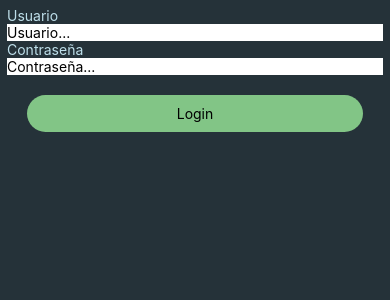
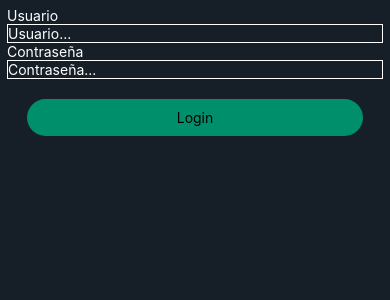
Before and after one commit to javier470/proyectoReactNative, a React Native app: screen / in a window 390 px wide. Shown: the top 300 px of the page. Built offline with nearby package versions, Linux system fonts and the light colour scheme.

Commit message:
Se solucionaron problemas en Develop

```diff
--- a/App.tsx
+++ b/App.tsx
@@ -19,6 +19,7 @@ import {
   View,
   TouchableOpacity,
 } from 'react-native';
+import { Colors } from 'react-native/Libraries/NewAppScreen';
 
 
 const App = () => {
@@ -30,9 +31,9 @@ const App = () => {
 
           <View style={styles.loginView}>
             <Text style={styles.textLogin}>Usuario</Text>
-            <TextInput placeholder='Usuario...' style={styles.loginInput}></TextInput>
+            <TextInput placeholderTextColor='#fff' placeholder='Usuario...' style={styles.loginInput}></TextInput>
             <Text style={styles.textLogin}>Contraseña</Text>
-            <TextInput placeholder='Contraseña...' style={styles.loginInput}></TextInput>
+            <TextInput placeholderTextColor='#fff' placeholder='Contraseña...' style={styles.loginInput } ></TextInput>
             <TouchableOpacity style={styles.btnLogin}><Text>Login</Text></TouchableOpacity>
           </View>
 
@@ -47,19 +48,22 @@ const App = () => {
 const styles = StyleSheet.create({
   container: {
     flex: 1,
-    backgroundColor: '#253239',
+    backgroundColor: '#161f28',
   },
   loginView: {
     margin: 7
   },
   textLogin: {
-    color: '#BEDFEA'
+    color: '#fff'
   },
   loginInput: {
-    backgroundColor: '#fff'
+    backgroundColor: '#161f28',
+    borderColor: '#fff',
+    borderWidth: 1,
+
   },
   btnLogin: {
-    backgroundColor: '#82C586',
+    backgroundColor: '#008f6b',
     borderRadius: 100,
     margin: 20,
     padding: 10,
```
